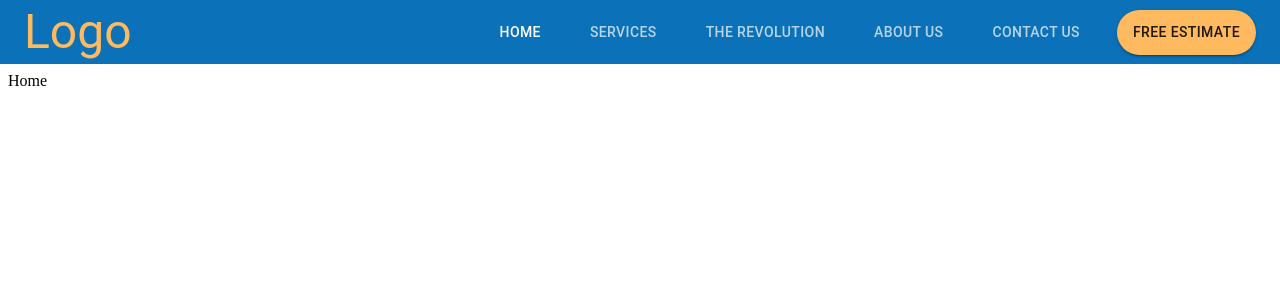
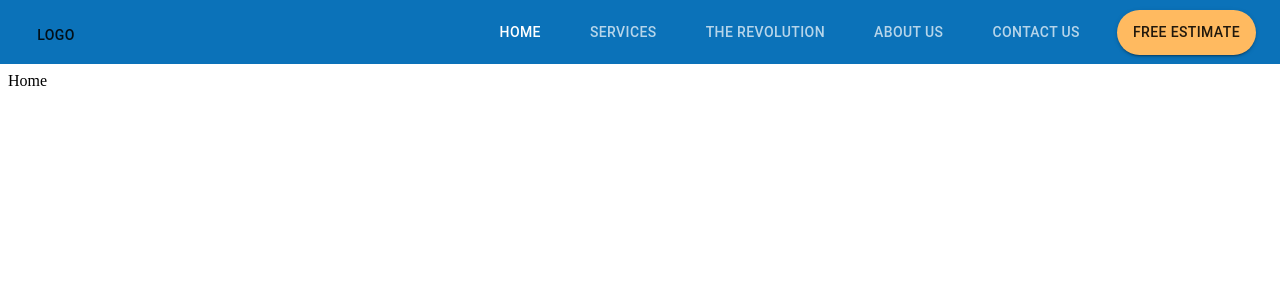
Before and after one commit to chadzusebmt/material-ui-udemy, a React (Create React App) app: page / in a window 1280 px wide. Shown: the top 300 px of the page. Built offline with nearby package versions, Linux system fonts and the light colour scheme.

Commit message:
lesson 29 complete

```diff
--- a/package.json
+++ b/package.json
@@ -9,6 +9,7 @@
     "@testing-library/user-event": "^13.5.0",
     "react": "^18.2.0",
     "react-dom": "^18.2.0",
+    "react-router-dom": "^6.16.0",
     "react-scripts": "5.0.1",
     "web-vitals": "^2.1.4"
   },
--- a/src/components/App.js
+++ b/src/components/App.js
@@ -1,6 +1,6 @@
 import Header from './ui/Header';
 import { ThemeProvider } from '@material-ui/core/styles';
-import { BrowserRouter, Route, Switch } from 'react-router-dom';
+import { BrowserRouter, Routes, Route } from 'react-router-dom';
 import theme from './ui/Theme';
 
 function App() {
@@ -8,17 +8,17 @@
     <ThemeProvider theme={theme}>
       <BrowserRouter>
         <Header />
-        <Switch>
-          <Route exact path="/" component={() => <div> Home </div>} />
-          <Route exact path="/services" component={() => <div> Service </div>} />
-          <Route exact path="/customsoftware" component={() => <div> Custom Software </div>} />
-          <Route exact path="/mobileapps" component={() => <div> Mobile App </div>} />
-          <Route exact path="/websites" component={() => <div> Website </div>} />
-          <Route exact path="/revolution" component={() => <div> Revolution </div>} />
-          <Route exact path="/about" component={() => <div> About Us </div>} />
-          <Route exact path="/contact" component={() => <div> Contact Us </div>} />
-          <Route exact path="/estimate" component={() => <div> Estimate </div>} />
-        </Switch>
+        <Routes>
+          <Route path="/" element={<div> Home </div>} />
+          <Route path="/services" element={<div> Service </div>} />
+          <Route path="/customsoftware" element={<div> Custom Software </div>} />
+          <Route path="/mobileapps" element={<div> Mobile App </div>} />
+          <Route path="/websites" element={<div> Website </div>} />
+          <Route path="/revolution" element={<div> Revolution </div>} />
+          <Route path="/about" element={<div> About Us </div>} />
+          <Route path="/contact" element={<div> Contact Us </div>} />
+          <Route path="/estimate" element={<div> Estimate </div>} />
+        </Routes>
       </BrowserRouter>
     </ThemeProvider>
   );
--- a/src/components/ui/Header.jsx
+++ b/src/components/ui/Header.jsx
@@ -1,4 +1,4 @@
-import React, { useState } from 'react';
+import React, { useState, useEffect } from 'react';
 import AppBar from '@material-ui/core/AppBar';
 import Toolbar from '@material-ui/core/Toolbar';
 import useScrollTrigger from '@material-ui/core/useScrollTrigger';
@@ -18,6 +18,62 @@
   });
 }
 
+function Header(props) {
+  const classes = useStyles();
+
+  const [value, setValue] = useState(0);
+  const handleChange = (e, value) => setValue(value);
+
+  // this persist the tab to be hilighted even if the user refresh the page
+  useEffect(() => {
+    if (window.location.pathname === '/' && value !== 0) {
+      setValue(0);
+    } else if (window.location.pathname === '/services' && value !== 1) {
+      setValue(1);
+    } else if (window.location.pathname === '/revolution' && value !== 2) {
+      setValue(2);
+    } else if (window.location.pathname === '/about' && value !== 3) {
+      setValue(3);
+    } else if (window.location.pathname === '/contact' && value !== 4) {
+      setValue(4);
+    } else if (window.location.pathname === '/estimate' && value !== 5) {
+      setValue(5);
+    }
+  }, [value]);
+
+  return (
+    <React.Fragment>
+      <ElevationScroll>
+        <AppBar position="fixed" color="primary">
+          <Toolbar disbaleGutters>
+            <Typography variant="h3" color="secondary">
+              <Button component={Link} to="/" className={classes.logoContainer} onClick={() => setValue(0)} disableRipple>
+                Logo
+              </Button>
+            </Typography>
+
+            <Tabs value={value} onChange={handleChange} className={classes.tabContainer} indicatorColor="primary">
+              <Tab label="Home" className={classes.tab} component={Link} to="/" />
+              <Tab label="Services" className={classes.tab} component={Link} to="/services" />
+              <Tab label="The revolution" className={classes.tab} component={Link} to="/revolution" />
+              <Tab label="About Us" className={classes.tab} component={Link} to="/about" />
+              <Tab label="Contact Us" className={classes.tab} component={Link} to="/contact" />
+            </Tabs>
+
+            <Button variant="contained" color="secondary" className={classes.button} component={Link} to="/estimate">
+              Free Estimate
+            </Button>
+          </Toolbar>
+        </AppBar>
+      </ElevationScroll>
+      <div className={classes.toolbarMargin} />
+    </React.Fragment>
+  );
+}
+
+export default Header;
+
+//* Styles
 const useStyles = makeStyles((theme) => ({
   //this will access the margin from the material theme and apply it on the toolbar
   toolbarMargin: {
@@ -25,6 +81,13 @@
   },
   tabContainer: {
     marginLeft: 'auto'
+  },
+  logoContainer: {
+    padding: 0,
+    // this will remove the opacity when you hover on the button
+    '&:hover': {
+      backgroundColor: 'transparent'
+    }
   },
   tab: {
     ...theme.typography.tab,
@@ -39,40 +102,3 @@
     height: '45px'
   }
 }));
-
-function Header(props) {
-  const classes = useStyles();
-
-  const [value, setValue] = useState(0);
-  const handleChange = (e, value) => setValue(value);
-
-  return (
-    <React.Fragment>
-      <ElevationScroll>
-        <AppBar position="fixed" color="primary">
-          <Toolbar disbaleGutters>
-            <Typography variant="h3" color="secondary">
-              Logo
-            </Typography>
-
-            <Tabs value={value} onChange={handleChange} className={classes.tabContainer} indicatorColor="primary">
-              <Tab label="Home" className={classes.tab} component={Link} to="/" />
-              <Tab label="Services" className={classes.tab} component={Link} to="/services" />
-              <Tab label="The revolution" className={classes.tab} component={Link} to="/revolution" />
-              <Tab label="About Us" className={classes.tab} component={Link} to="/about" />
-              <Tab label="Contact Us" className={classes.tab} component={Link} to="/contact" />
-            </Tabs>
-
-            <Button variant="contained" color="secondary" className={classes.button}>
-              {' '}
-              Free Estimate
-            </Button>
-          </Toolbar>
-        </AppBar>
-      </ElevationScroll>
-      <div className={classes.toolbarMargin} />
-    </React.Fragment>
-  );
-}
-
-export default Header;
```
Also changed, not shown: EXPLANTION.txt, 1 other file (tests, documents, lock files or other folders).
